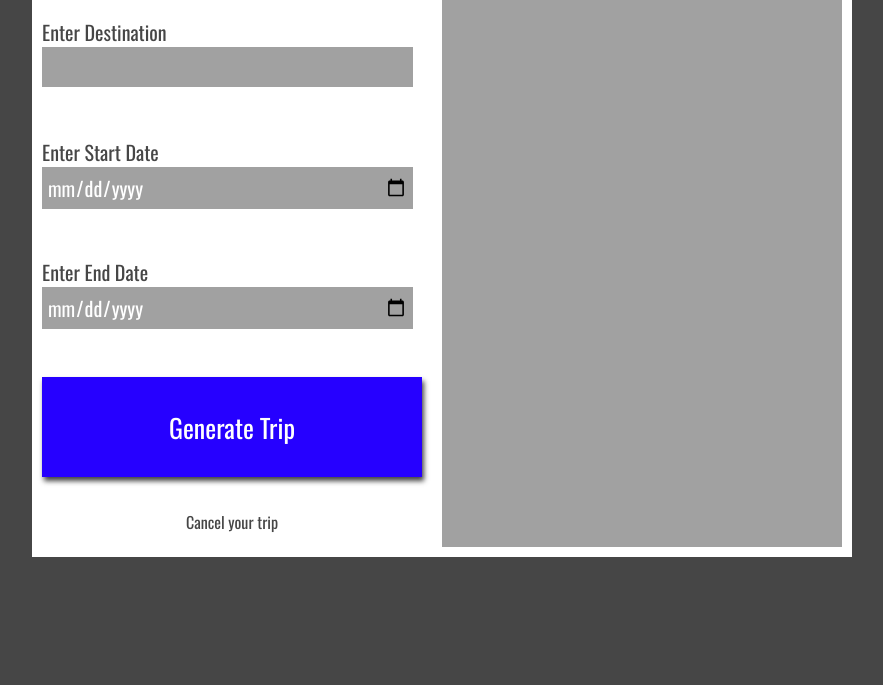
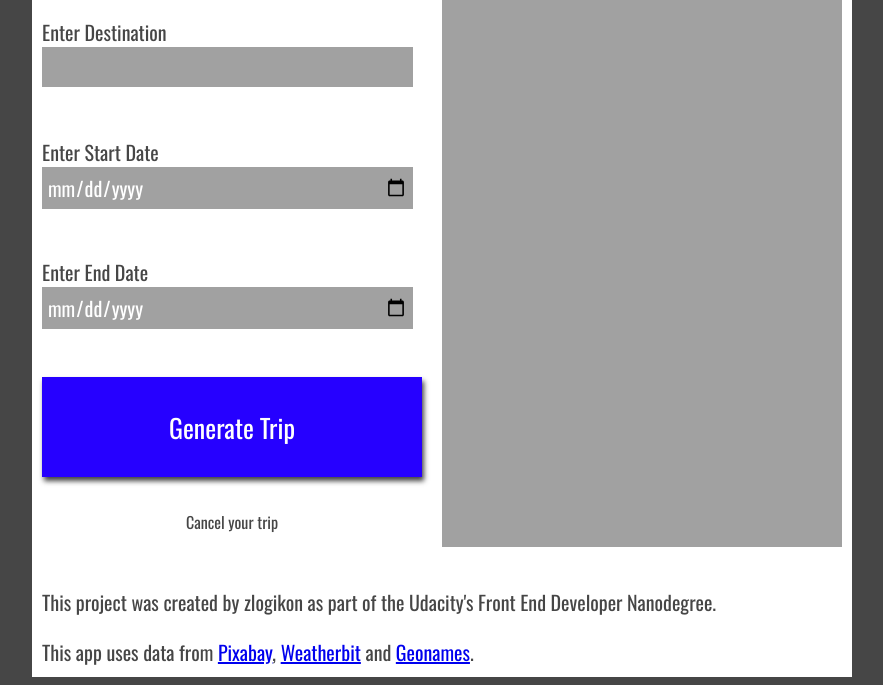
Before and after one commit to zlogikon/fend-final, a website built with webpack: page src/client/views/index.html in a window 1280 px wide. Shown: the part 121-806 px from the top of the page, without its empty margins (198-1081 px from the left). Built offline with nearby package versions, Linux system fonts and the light colour scheme; a web font is replaced by a local one.

Commit message:
add footer

```diff
--- a/src/client/styles/style.scss
+++ b/src/client/styles/style.scss
@@ -8,7 +8,7 @@ body{
 
 #app{
     display: grid;
-    grid-template-rows:repeat(7, auto);
+    grid-template-rows:repeat(8, auto);
     grid-template-areas:
       "header"
       "dest"
@@ -16,7 +16,8 @@ body{
       "end"
       "genBttn"
       "journal"
-      "cancel";
+      "cancel"
+      "footer";
     width:400px;
     margin: auto;
     background: #ffffff;
@@ -67,6 +68,10 @@ body{
     font-family: 'Oswald', sans-serif;
     border: none;
 
+}
+
+#footer{
+    grid-area:footer;
 }
 
 
@@ -140,7 +145,7 @@ button:focus {
 #app{
     display: grid;
     grid-template-columns:1fr 1fr;
-    grid-template-rows: 100px 100px 100px 100px 100px auto;
+    grid-template-rows: 100px 100px 100px 100px 100px auto 100px;
     grid-template-areas:
         "header journal"
         "dest journal"
@@ -148,6 +153,7 @@ button:focus {
         "end journal"
         "genBttn journal"
         "cancel journal"
+        "footer footer"
     ;
     width:800px;
 
--- a/src/client/views/index.html
+++ b/src/client/views/index.html
@@ -49,8 +49,15 @@
         </div>
       </div>
 
+
+
       <div id="cancel">
         <button id="canBttn" type = "submit"> Cancel your trip </button>
+      </div>
+
+      <div id='footer'>
+        <p>This project was created by zlogikon as part of the Udacity's Front End Developer Nanodegree.</p>
+        <p>This app uses data from <a href='https://pixabay.com/api/docs/'>Pixabay</a>, <a href=https://www.weatherbit.io/api>Weatherbit</a> and <a href='http://www.geonames.org/export/web-services.html'>Geonames</a>.</p>
       </div>
 
     </div>
```
